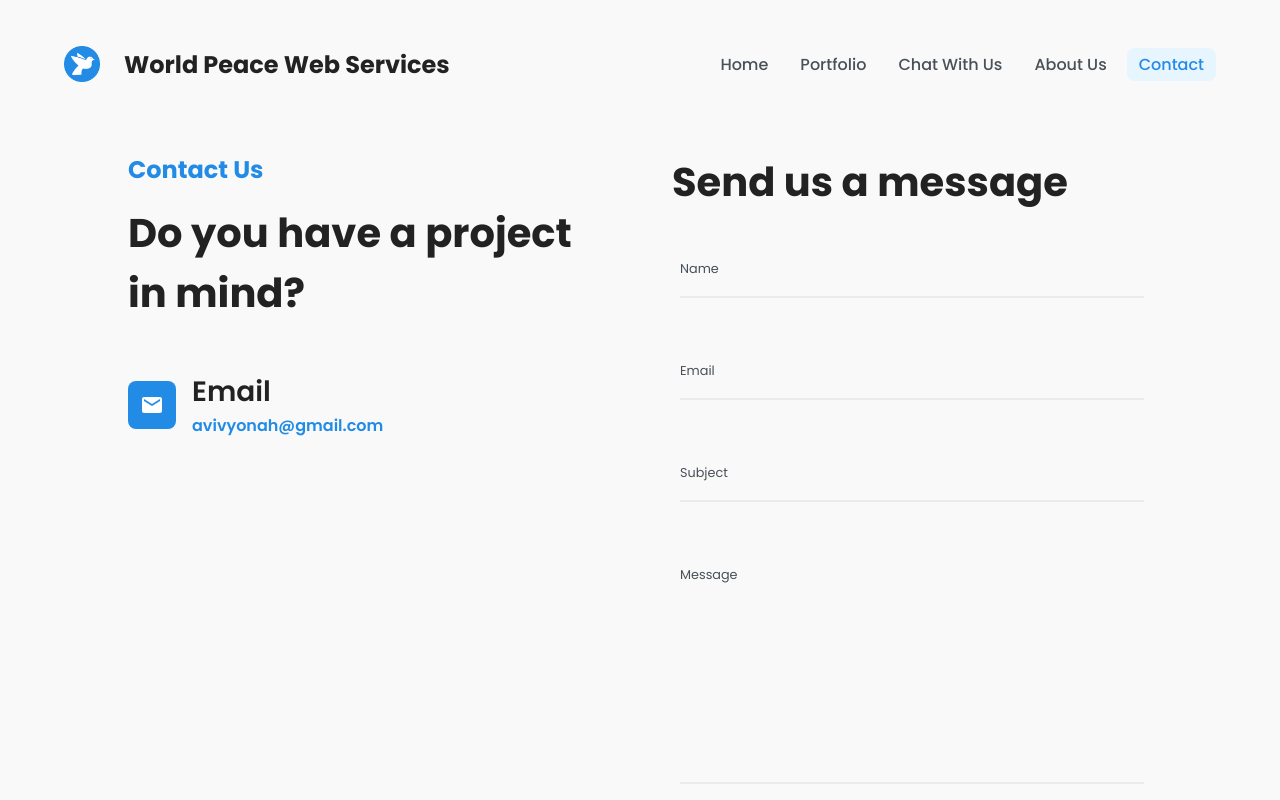
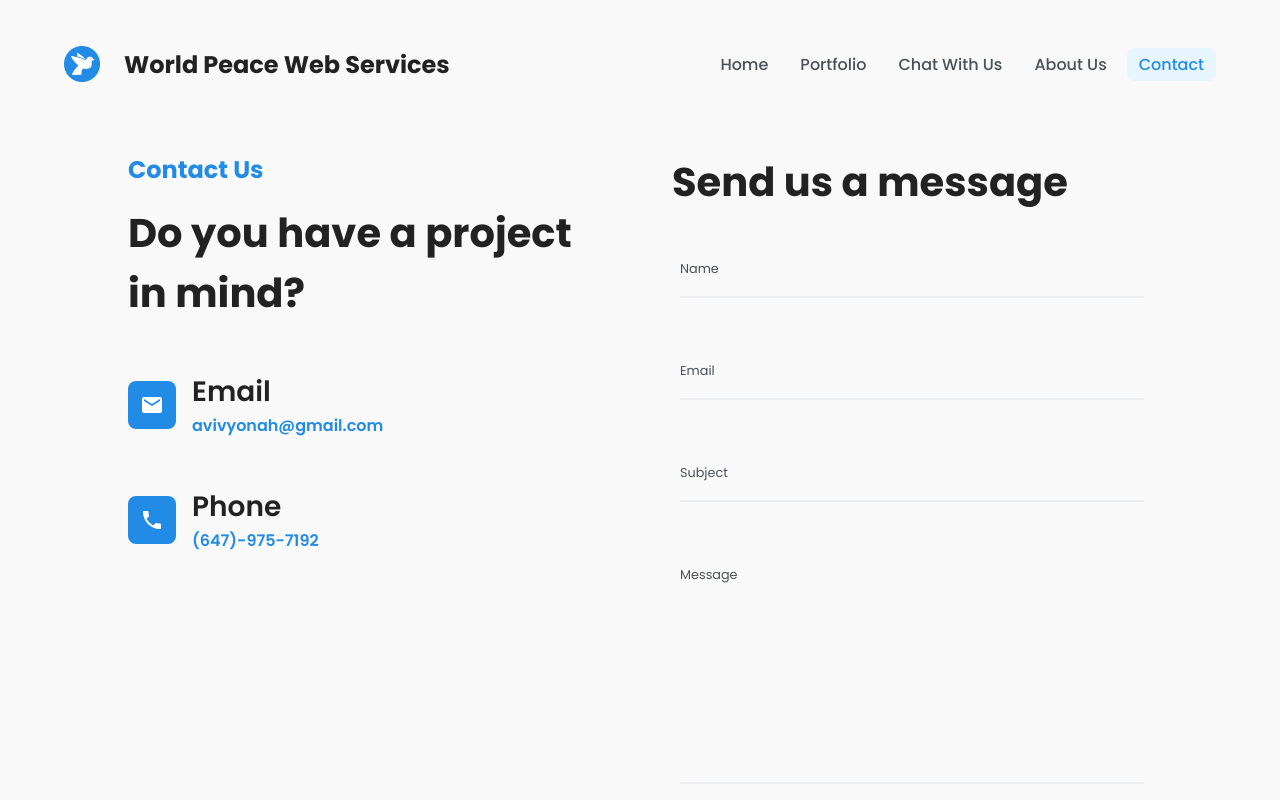
Before and after one commit to y330/Modern-webdev-agency-website, a React (Vite) app: page /contact in a window 1280 px wide. Shown: the top 800 px of the page. Built offline with nearby package versions, Linux system fonts and the light colour scheme.

Commit message:
Update Contact.tsx

```diff
--- a/src/pages/Contact/Contact.tsx
+++ b/src/pages/Contact/Contact.tsx
@@ -4,7 +4,7 @@ import { Anchor, AnimatedPage, Button } from '../../components';
 import emailjs, { EmailJSResponseStatus } from '@emailjs/browser';
 import { Helmet } from 'react-helmet-async';
 import { motion } from 'framer-motion';
-import { MdEmail } from 'react-icons/md';
+import { MdEmail, MdLocalPhone } from 'react-icons/md';
 
 const Contact = () => {
 
@@ -52,6 +52,15 @@ const Contact = () => {
                             <Anchor variant='link' href='mailto:avivyonah@gmail.com'>avivyonah@gmail.com</Anchor>
                         </div>
                     </motion.div>
+                    <motion.div className="email" initial={{ opacity: 0, translateY: "100%" }} animate={{ opacity: 1, translateY: 0 }} transition={{ delay: 0.2 }}>
+                        <div className="icon">
+                            <MdLocalPhone />
+                        </div>
+                        <div className="emailtext">
+                            <h4>Phone</h4>
+                            <Anchor variant='link' href='tel:+1-647-975-7192'>(647)-975-7192</Anchor>
+                        </div>
+                    </motion.div>
                 </div>
                 <form ref={formRef} className='form' onSubmit={handleSubmit}>
                     <h3>Send us a message</h3>
```
